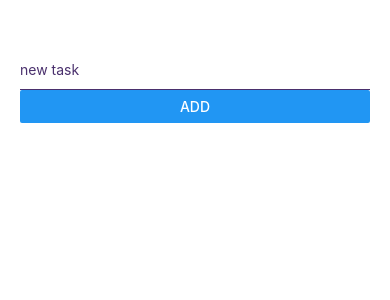
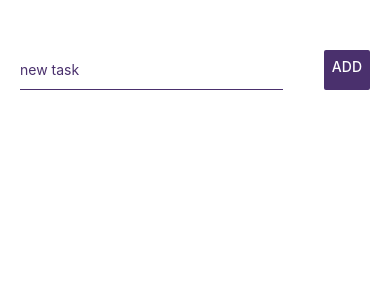
Before and after one commit to sotopro/mynewproject, a React Native app: screen / in a window 390 px wide. Shown: the top 300 px of the page. Built offline with nearby package versions, Linux system fonts and the light colour scheme.

Commit message:
[feature] - style input and button

```diff
--- a/App.js
+++ b/App.js
@@ -11,8 +11,11 @@ const styles = StyleSheet.create({
     marginTop: 50,
     marginBottom: 20,
     marginHorizontal: 20,
+    flexDirection: 'row',
+    justifyContent: 'space-between',
   },
   input: {
+    width: '75%',
     borderBottomColor: '#4A306D',
     borderBottomWidth: 1,
     height: 40,
@@ -26,7 +29,7 @@ export default function App() {
     <View style={styles.container}>
       <View style={styles.inputContainer}>
         <TextInput placeholder='new task' style={styles.input} selectionColor='#4A306D' placeholderTextColor='#4A306D' />
-        <Button title='Add' onPress={() => console.warn('Hola')} />
+        <Button title='Add' onPress={() => console.warn('Hola')} color='#4A306D'/>
       </View>
     </View>
   );
```
